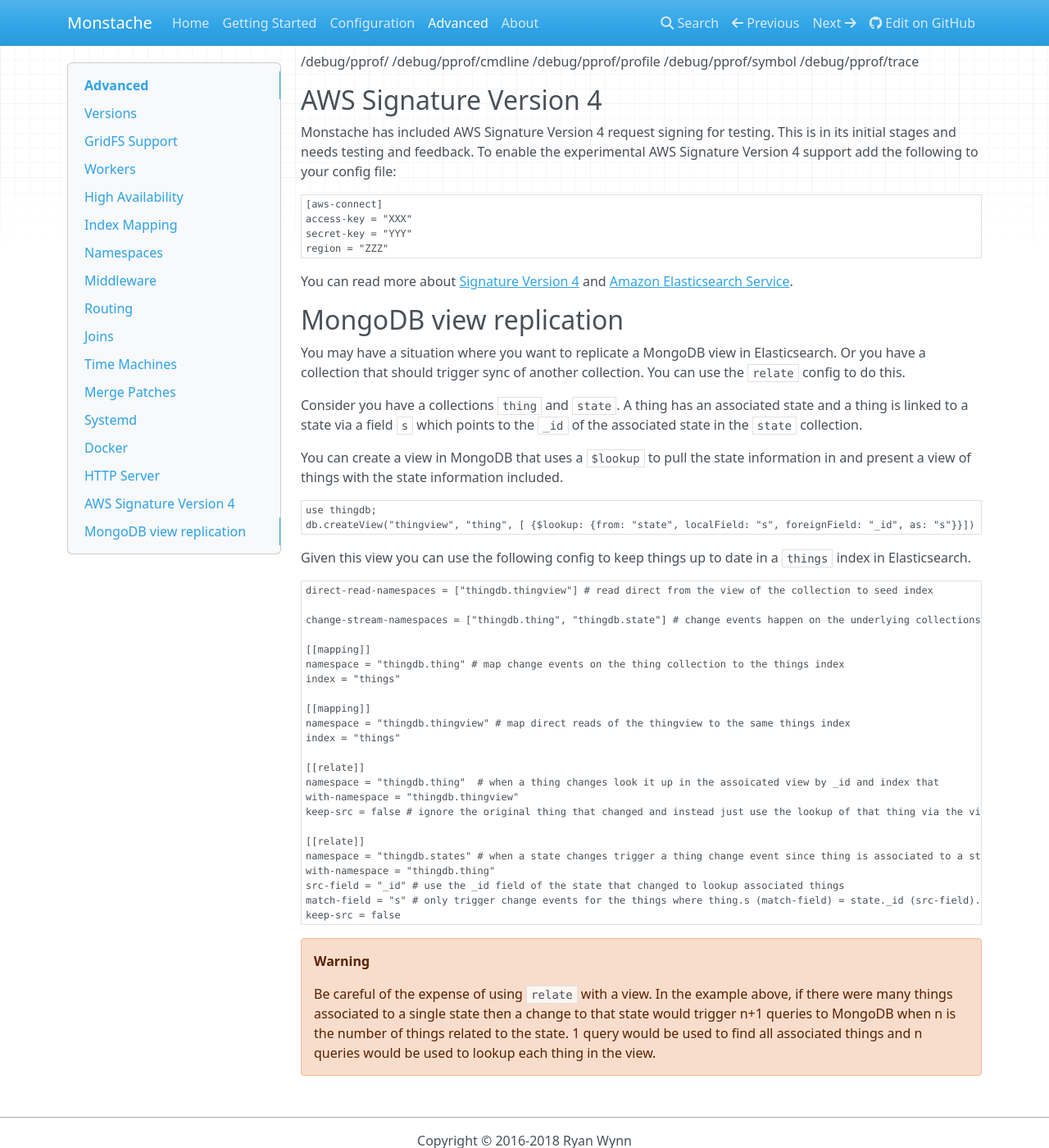
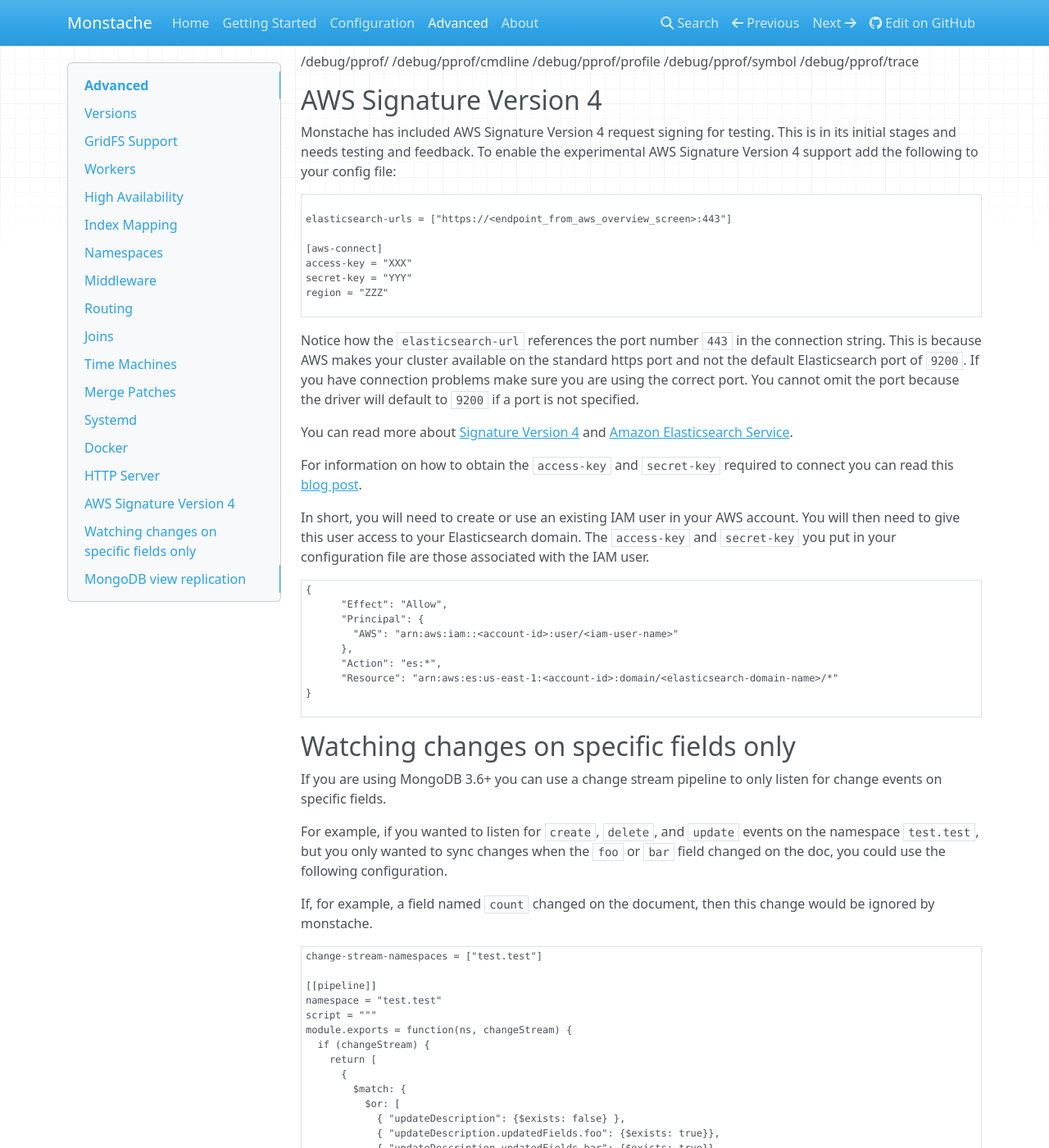
Before and after one commit to rwynn/monstache-site, an MkDocs documentation site: the page built from src/advanced.md, in a window 1280 px wide and 1400 px high, scrolled down 25679 px. Shown: the whole window at 82% size. Built offline with MkDocs 1.6.1, drawn with Linux system fonts in a browser that asks for light colours; nearby versions of some CDN libraries; a style sheet for code colours, icons or effects is not loaded; some of the changed text lies outside the part shown.

````diff
--- a/docs/config/index.html
+++ b/docs/config/index.html
@@ -104,6 +104,7 @@
         <li class="main active"><a href="#configuration">Configuration</a></li>
             <li><a href="#aws-connect">aws-connect</a></li>
             <li><a href="#change-stream-namespaces">change-stream-namespaces</a></li>
+            <li><a href="#config-database-name">config-database-name</a></li>
             <li><a href="#cluster-name">cluster-name</a></li>
             <li><a href="#delete-index-pattern">delete-index-pattern</a></li>
             <li><a href="#delete-strategy">delete-strategy</a></li>
@@ -227,6 +228,11 @@ See the following <a href="https://github.com/rwynn/monstache/issues/58#issuecom
 <p>This option allows you to opt in to using MongoDB change streams.  The namespaces included here will be tailed using <code>$watch</code> function.
 This options requires MongoDB version 3.6 and above.  When this option is enabled the legacy direct tailing of the oplog is disabled, therefore
 you do not need to specify additional regular expressions to filter the set of collections to watch.</p>
+<h2 id="config-database-name">config-database-name<a class="headerlink" href="#config-database-name" title="Permanent link">&para;</a></h2>
+<p>string (default <code>monstache</code>) </p>
+<p>The name of the MongoDB database that monstache will store metadata under.  This metadata includes information to support resuming from a specific
+point in the oplog and managing cluster mode. This database is only written to for some configurations.  Namely, if you specify <code>cluster-name</code> or
+enable <code>resume</code>.</p>
 <h2 id="cluster-name">cluster-name<a class="headerlink" href="#cluster-name" title="Permanent link">&para;</a></h2>
 <p>string (default <code>""</code>) (env var name <code>MONSTACHE_CLUSTER</code>)</p>
 <p>When cluster-name is given monstache will enter a high availablity mode. Processes with cluster name set to the same value will coordinate.  Only one of the
--- a/docs/index.html
+++ b/docs/index.html
@@ -259,5 +259,5 @@ it up and running.</p>
 
 <!--
 MkDocs version : 1.0.4
-Build Date UTC : 2018-12-14 14:20:04
+Build Date UTC : 2018-12-15 15:45:35
 -->
--- a/src/advanced.md
+++ b/src/advanced.md
@@ -1242,14 +1242,80 @@ Monstache has included AWS Signature Version 4 request signing for testing.  Thi
 and feedback.  To enable the experimental AWS Signature Version 4 support add the following to your config file:
 
 ```
+
+elasticsearch-urls = ["https://<endpoint_from_aws_overview_screen>:443"]
+
 [aws-connect]
 access-key = "XXX"
 secret-key = "YYY"
 region = "ZZZ"
+
 ```
+
+Notice how the `elasticsearch-url` references the port number `443` in the connection string.  This is because AWS makes
+your cluster available on the standard https port and not the default Elasticsearch port of `9200`.  If you have connection
+problems make sure you are using the correct port.  You cannot omit the port because the driver will default to `9200` if a
+port is not specified.
 
 You can read more about [Signature Version 4](https://docs.aws.amazon.com/general/latest/gr/signature-version-4.html) and
 [Amazon Elasticsearch Service](https://aws.amazon.com/elasticsearch-service/).
+
+For information on how to obtain the `access-key` and `secret-key` required to connect you can read this
+[blog post](https://medium.com/@ahuijsen/setting-up-permissions-for-elasticsearch-service-in-aws-2fef7cc02b4c).
+
+In short, you will need to create or use an existing IAM user in your AWS account.  You will then need to give this user
+access to your Elasticsearch domain. The `access-key` and `secret-key` you put in your configuration file are those associated
+with the IAM user.
+
+```
+{
+      "Effect": "Allow",
+      "Principal": {
+        "AWS": "arn:aws:iam::<account-id>:user/<iam-user-name>"
+      },
+      "Action": "es:*",
+      "Resource": "arn:aws:es:us-east-1:<account-id>:domain/<elasticsearch-domain-name>/*"
+}
+
+```
+
+## Watching changes on specific fields only
+
+If you are using MongoDB 3.6+ you can use a change stream pipeline to only listen for change events on specific fields.
+
+For example, if you wanted to listen for `create`, `delete`, and `update` events on the namespace `test.test`, but you only
+wanted to sync changes when the `foo` or `bar` field changed on the doc, you could use the following configuration.
+
+If, for example, a field named `count` changed on the document, then this change would be ignored by monstache.
+
+```
+change-stream-namespaces = ["test.test"]
+
+[[pipeline]]
+namespace = "test.test"
+script = """
+module.exports = function(ns, changeStream) {
+  if (changeStream) {
+    return [
+      {
+        $match: {
+          $or: [
+            { "updateDescription": {$exists: false} },
+            { "updateDescription.updatedFields.foo": {$exists: true}},
+            { "updateDescription.updatedFields.bar": {$exists: true}}
+          ]
+        }
+      }
+    ];
+  } else {
+    return [];
+  }
+}
+"""
+```
+
+To build complicated change stream pipelines see [Change Events](https://docs.mongodb.com/manual/reference/change-events/)
+for information on the structure of change events. This information will shape your pipeline.
 
 ## MongoDB view replication
 
````
Also changed, not shown: other parts of src/advanced.md (+4 -4 lines), docs/about/index.html (+10 -0 lines), docs/advanced/index.html (+62 -5 lines), docs/sitemap.xml (+5 -5 lines), docs/start/index.html (+10 -3 lines), src/about.md (+10 -0 lines), src/config.md (+8 -0 lines), src/start.md (+10 -3 lines), docs/search/search_index.json, 1 other file.
